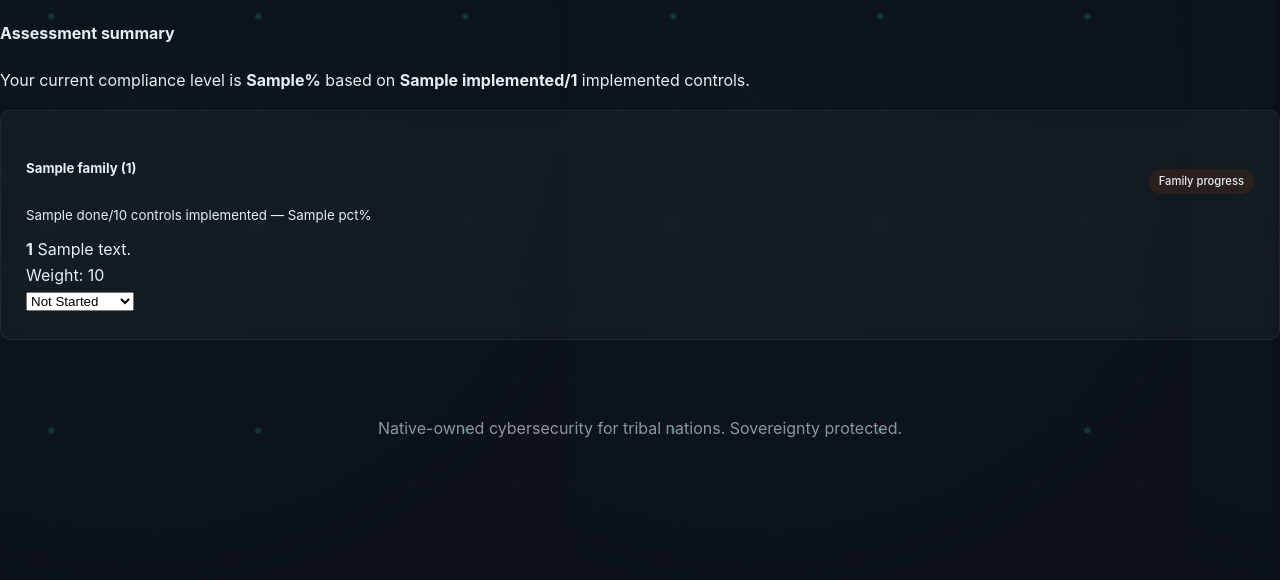
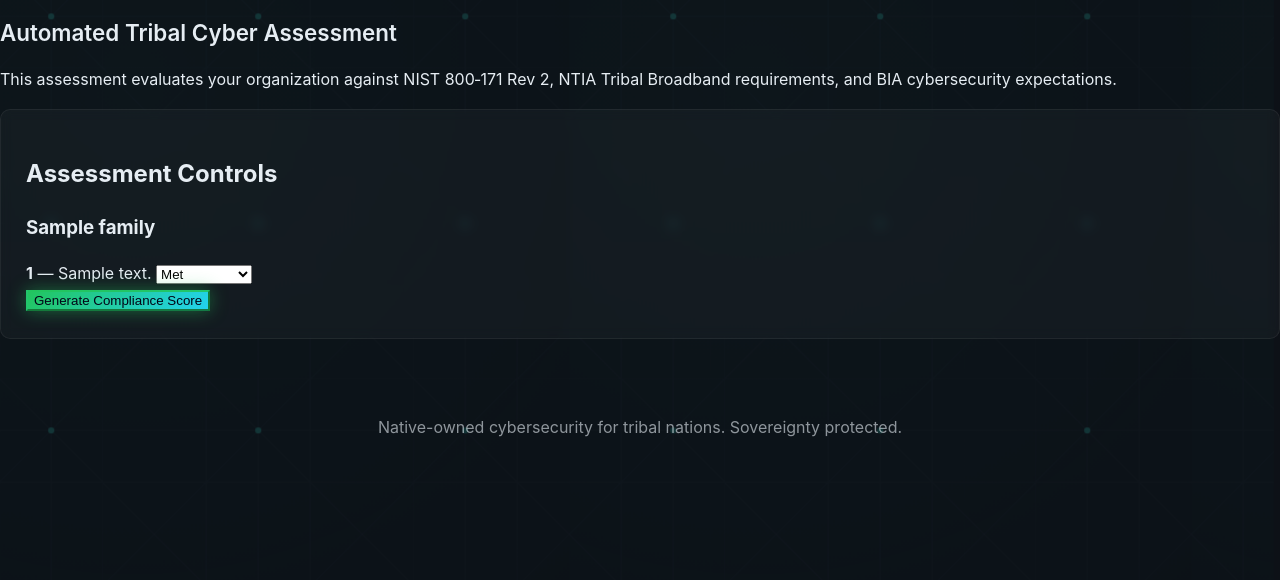
Before and after one commit to iTechDMV/Tribal-cyber-platform, a Flask app: template templates/assessment.html in a window 1280 px wide. Shown: the part 51-631 px from the top of the page. Run offline with Flask 2, Linux system fonts and the light colour scheme; the template is opened without the code that fills it: most values are stand-ins (such as "Sample title", 1, 10 or a date in 2020); parts of the project's set-up code (start-up, migrations or seed data) failed here and were passed over.

Commit message:
Update assessment.html

```diff
--- a/templates/assessment.html
+++ b/templates/assessment.html
@@ -1,78 +1,38 @@
-{% extends 'base.html' %}
-{% block title %}Assessment — TCCP{% endblock %}
-{% block page_heading %}NIST 800-171 Assessment Overview{% endblock %}
-{% block page_subtitle %}Work through each control family and update status to keep your assessment current.{% endblock %}
-{% block page_actions %}
-<button class="btn btn-outline-terra" type="button" onclick="toggleGuide()">Open assessment guide</button>
-{% endblock %}
+{% extends "base.html" %}
 {% block content %}
-<div class="section-panel mb-4" id="assessment-overview">
-    <h4 class="mb-3">Assessment summary</h4>
-    <p class="mb-0">Your current compliance level is <strong>{{ overall_pct }}%</strong> based on <strong>{{ implemented }}/{{ total_controls }}</strong> implemented controls.</p>
-</div>
 
+<h1 class="page-title">Automated Tribal Cyber Assessment</h1>
+
+<p class="intro">
+    This assessment evaluates your organization against NIST 800‑171 Rev 2,
+    NTIA Tribal Broadband requirements, and BIA cybersecurity expectations.
+</p>
+
+<div class="card">
+    <h2>Assessment Controls</h2>
+
+    <form action="/assessment" method="POST">
         {% for family in families %}
-<div class="card mb-3" id="family-{{ family.id }}">
-    <div class="card-header d-flex justify-content-between align-items-center">
-        <div>
-            <h5 class="mb-1"><i class="fas fa-{{ family.icon }} me-2"></i>{{ family.name }} ({{ family.id }})</h5>
-            <small class="text-muted">{{ family.done }}/{{ family.total }} controls implemented — {{ family.pct }}%</small>
-        </div>
-        <span class="badge rounded-pill" style="background: rgba(177, 69, 11, 0.14); color: var(--shade-1);">Family progress</span>
-    </div>
-    <div class="card-body">
-        <div class="list-group">
+            <div class="family-section">
+                <h3>{{ family.name }}</h3>
+
                 {% for control in family.controls %}
-            <div class="list-group-item d-flex flex-column flex-md-row justify-content-between align-items-start gap-3 py-3">
-                <div class="flex-grow-1">
-                    <div class="d-flex justify-content-between align-items-start gap-3">
-                        <div>
-                            <strong>{{ control.control_id }}</strong> {{ control.description }}
-                            <div class="text-muted small">Weight: {{ control.weight }}</div>
-                        </div>
-                    </div>
-                </div>
-                <div class="ms-md-3" style="min-width: 210px;">
-                    <select class="form-select form-select-sm status-select" data-control-id="{{ control.id }}">
-                        <option value="not_started" {% if control.status == 'not_started' %}selected{% endif %}>Not Started</option>
-                        <option value="in_progress" {% if control.status == 'in_progress' %}selected{% endif %}>In Progress</option>
-                        <option value="implemented" {% if control.status == 'implemented' %}selected{% endif %}>Implemented</option>
-                        <option value="not_applicable" {% if control.status == 'not_applicable' %}selected{% endif %}>Not Applicable</option>
+                    <div class="control-item">
+                        <label>
+                            <strong>{{ control.id }}</strong> — {{ control.desc }}
+                        </label>
+                        <select name="control_{{ control.id }}">
+                            <option value="met">Met</option>
+                            <option value="partial">Partially Met</option>
+                            <option value="not_met">Not Met</option>
                         </select>
-                </div>
                     </div>
                 {% endfor %}
             </div>
+        {% endfor %}
+
+        <button class="btn-primary" type="submit">Generate Compliance Score</button>
+    </form>
 </div>
-</div>
-{% endfor %}
+
 {% endblock %}
-{% block page_guide %}
-<div class="guide-step" data-step-target="#assessment-overview">
-    <div class="guide-step-title">Start with the summary</div>
-    <p class="guide-step-description">This overview shows your assessment progress and helps you decide which control families need focus.</p>
-</div>
-<div class="guide-step" data-step-target="#family-AC">
-    <div class="guide-step-title">Review a control family</div>
-    <p class="guide-step-description">Open each family card to see individual controls and update the status as work progresses.</p>
-</div>
-<div class="guide-step" data-step-target=".status-select">
-    <div class="guide-step-title">Update control status</div>
-    <p class="guide-step-description">Change the control state to Not Started, In Progress, Implemented, or Not Applicable.</p>
-</div>
-{% endblock %}
-{% block page_scripts %}
-<script>
-    document.querySelectorAll('.status-select').forEach(select => {
-        select.addEventListener('change', function() {
-            const controlId = this.dataset.controlId;
-            const status = this.value;
-            fetch(`/api/control/${controlId}`, {
-                method: 'POST',
-                headers: { 'Content-Type': 'application/json' },
-                body: JSON.stringify({ status: status })
-            });
-        });
-    });
-</script>
-{% endblock %}
```
Lines whose indentation alone changed are shown as unchanged.
